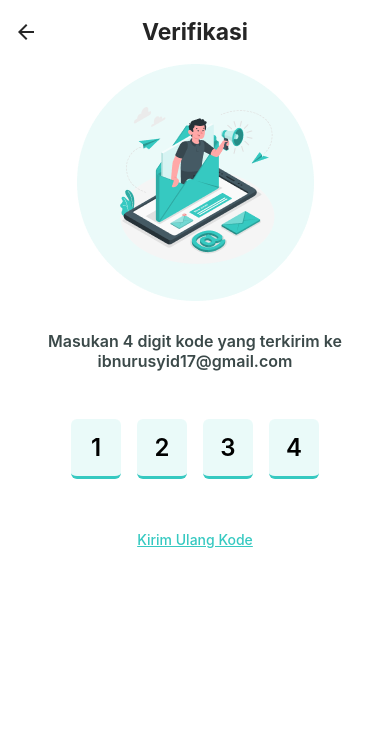
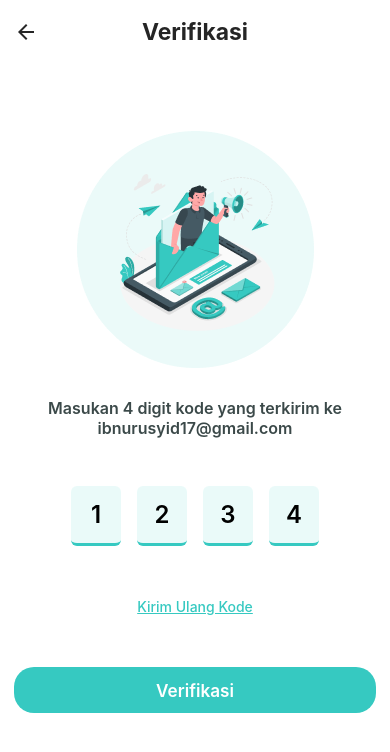
Before and after one commit to RaditAtalla/medan-tourism, a React Native app: screen /VerifikasiPage in a window 390 px wide. Shown: the top 752 px of the page. Built offline with nearby package versions, Linux system fonts and the light colour scheme.

Commit message:
Component implementation

```diff
--- a/App.tsx
+++ b/App.tsx
@@ -56,6 +56,7 @@ const App = () => {
           component={LupaPasswordPage}
           options={{
             title: 'Lupa password',
+            headerTransparent: true,
             headerTitleAlign: 'center',
             headerTitleStyle: {
               color: '#252525',
@@ -71,6 +72,7 @@ const App = () => {
           component={VerifikasiPage}
           options={{
             title: 'Verifikasi',
+            headerTransparent: true,
             headerTitleAlign: 'center',
             headerTitleStyle: {
               color: '#252525',
--- a/src/styles/LupaPasswordPage.style.js
+++ b/src/styles/LupaPasswordPage.style.js
@@ -4,15 +4,11 @@ import {COLORS} from '../constant/theme';
 
 const styles = StyleSheet.create({
   container: {
-    width: '100%',
-    height: '100%',
+    flex: 1,
     backgroundColor: 'white',
     display: 'flex',
     alignItems: 'center',
-  },
-  icon: {
-    width: 237,
-    height: 237,
+    justifyContent: 'center',
   },
   informationWrapper: {
     marginTop: 30,
--- a/src/styles/VerifikasiPage.style.js
+++ b/src/styles/VerifikasiPage.style.js
@@ -4,11 +4,10 @@ import {COLORS} from '../constant/theme';
 
 const styles = StyleSheet.create({
   container: {
-    width: '100%',
-    height: '100%',
+    flex: 1,
     backgroundColor: 'white',
-    display: 'flex',
     alignItems: 'center',
+    justifyContent: 'center',
   },
   icon: {
     width: 237,
--- a/src/view/LupaPasswordPage.js
+++ b/src/view/LupaPasswordPage.js
@@ -25,8 +25,6 @@ export default function LupaPasswordPage({navigation}) {
             label="email"
             placeholder="Masukkan email"
             placeholderTextColor="#252525"
-            type={'text'}
-            value={'ibnurusid17@gmail.com'}
           />
         </View>
         <View style={styles.lupaPasswordAlternativeWrapper}>
--- a/src/view/VerifikasiPage.js
+++ b/src/view/VerifikasiPage.js
@@ -1,6 +1,7 @@
-import {View, Text, Image, TouchableOpacity} from 'react-native';
+import {View, Text, Image} from 'react-native';
 import {SafeAreaView} from 'react-native-safe-area-context';
 import {styles} from '../styles/VerifikasiPage.style';
+import MyButton from '../components/atoms/MyButton';
 
 export default function VerifikasiPage({navigation}) {
   return (
@@ -34,9 +35,7 @@ export default function VerifikasiPage({navigation}) {
         <Text style={styles.verifikasiAlternativeText}>Kirim Ulang Kode</Text>
       </View>
       <View style={styles.buttonWrapper}>
-        <TouchableOpacity style={styles.verifikasiBtn} onPress={() => navigation.navigate('UbahPasswordPage')}>
-          <Text style={styles.verifikasiText}>Verifikasi </Text>
-        </TouchableOpacity>
+        <MyButton text='Verifikasi' action={() => navigation.navigate('UbahPassword')} />
       </View>
     </SafeAreaView>
   );
```
